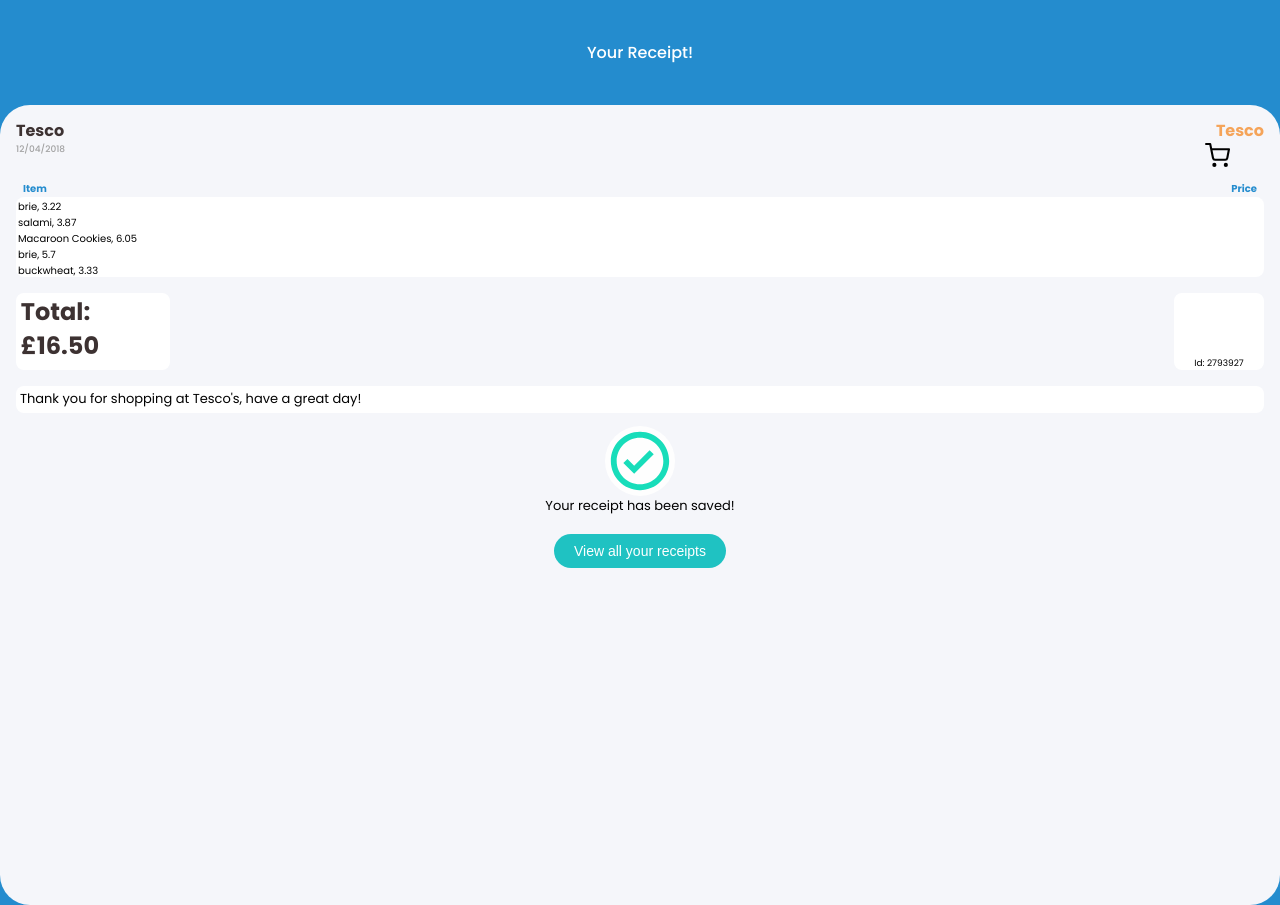
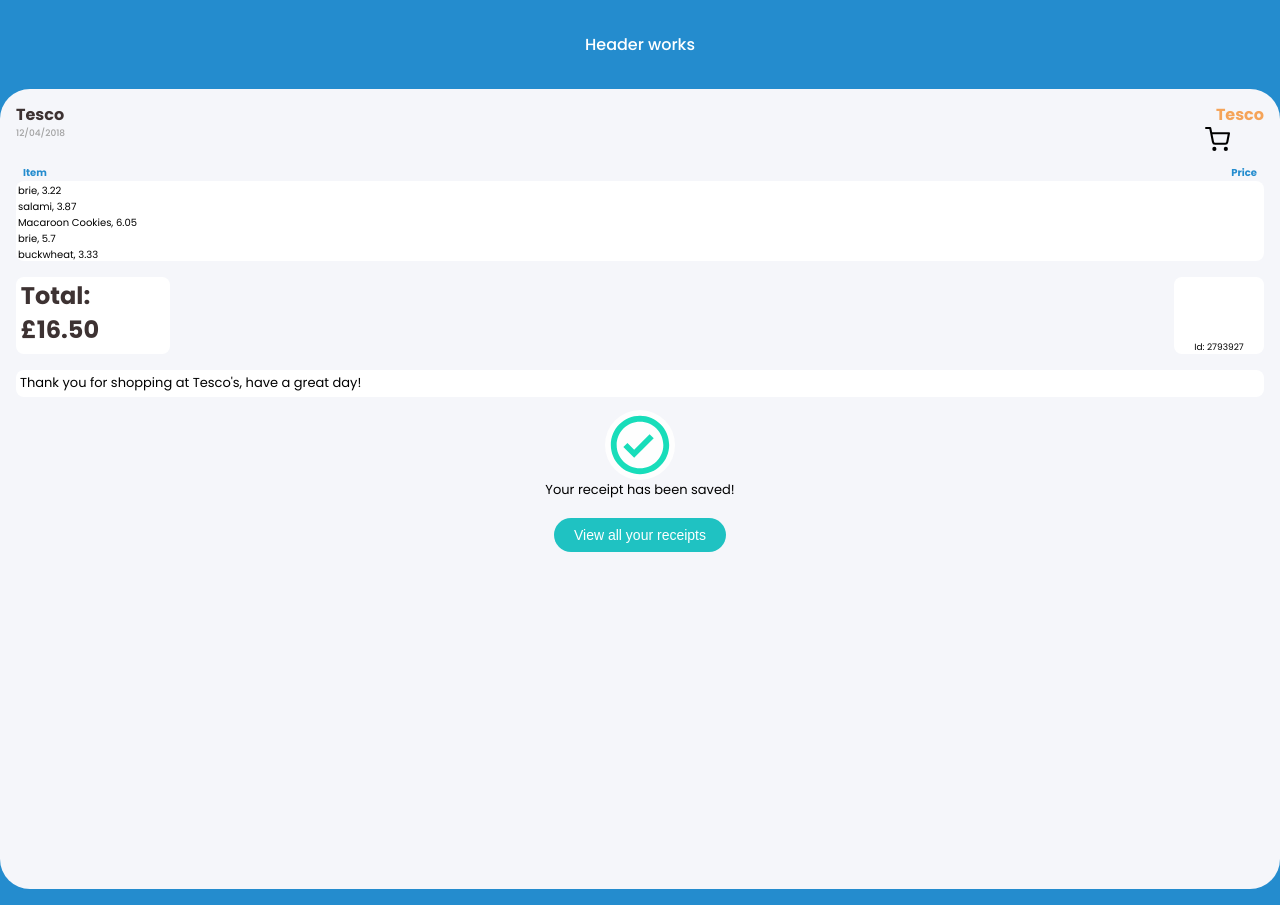
Before and after one commit to lisiesu/QR-Eceipts, a React (Create React App) app in the folder client/: page /receipt/1 in a window 1280 px wide. Built offline with nearby package versions, Linux system fonts and the light colour scheme.

Commit message:
:recycle: (⚛️ Frontend) changed routing so heder is a fixed component

```diff
--- a/client/src/App.tsx
+++ b/client/src/App.tsx
@@ -2,18 +2,16 @@
 import { BrowserRouter, Switch, Route } from 'react-router-dom';
 import './App.css';
 import Header from './components/Header/Header';
+import ReceiptBody from './screens/ReceiptBody/ReceiptBody';
 
 function App(): JSX.Element {
 	return (
 		<BrowserRouter>
 			<div className="App">
+				<Header />
 				<Switch>
-					<Route exact path="/receipt/:id">
-						<Header title="Your Receipt!" />
-					</Route>
-					<Route exact path="/receipt-list">
-						<Header title="Your Receipts List" />
-					</Route>
+					<Route exact path="/receipt/:id" component={ReceiptBody} />
+					<Route exact path="/receipt-list" component={ReceiptBody} />
 				</Switch>
 			</div>
 		</BrowserRouter>
--- a/client/src/components/Header/Header.css
+++ b/client/src/components/Header/Header.css
@@ -1,10 +1,7 @@
 .Header {
-}
-
-.title {
 	text-align: center;
 	font-weight: 500;
-	margin-top: 2.5em;
-	margin-bottom: 2.5em;
+	margin-top: 2em;
+	margin-bottom: 2em;
 	color: white;
 }
--- a/client/src/components/Header/Header.tsx
+++ b/client/src/components/Header/Header.tsx
@@ -1,17 +1,10 @@
 import React from 'react';
 import './Header.css';
 
-import ReceiptBody from '../Receipt/ReceiptBody/ReceiptBody';
-
-interface Props {
-	title: string;
-}
-
-function Header({ title }: Props): JSX.Element {
+function Header(): JSX.Element {
 	return (
 		<div className="Header">
-			<p className="title">{title}</p>
-			{title === 'Your Receipt!' ? <ReceiptBody /> : <ReceiptBody />}
+			<p>Header works</p>
 		</div>
 	);
 }
--- a/client/src/components/Receipt/ReceiptBody/ReceiptBody.tsx
+++ b/client/src/screens/ReceiptBody/ReceiptBody.tsx
@@ -3,9 +3,9 @@
 import { FiShoppingCart } from 'react-icons/fi';
 import { BiCheckCircle } from 'react-icons/bi';
 import { useHistory, useParams } from 'react-router-dom';
-import ItemsList from '../ItemsList/ItemsList';
-import { ProductInterface, Receipt } from '../../../interfaces/types';
-import * as service from '../../../services/ServerAPIServices';
+import ItemsList from '../../components/Receipt/ItemsList/ItemsList';
+import { ProductInterface, Receipt } from '../../interfaces/types';
+import * as service from '../../services/ServerAPIServices';
 
 interface Props {
 	receipt: Receipt;
--- a/client/src/services/ServerAPIServices.tsx
+++ b/client/src/services/ServerAPIServices.tsx
@@ -6,7 +6,7 @@
 	'MySuperCookie=IhateAPIS; Path=/; Expires=Fri, 01 Jul 2022 20:54:57 GMT;';
 const userId = 'nel5a';
 
-export const getUserReceipts = async (userId: string): Promise<Receipt[]> => {
+export const getUserReceipts = async (user_Id: string): Promise<Receipt[]> => {
 	let response: Receipt[];
 	try {
 		await fetch(`${baseUrl}/users/${userId}/receipts`, {
```
Also changed, not shown: client/src/components/Receipt/ReceiptList/ReceiptList.tsx (+3 -10 lines), client/src/screens/ReceiptBody/ReceiptBody.css (renamed from client/src/components/Receipt/ReceiptBody/ReceiptBody.css).
